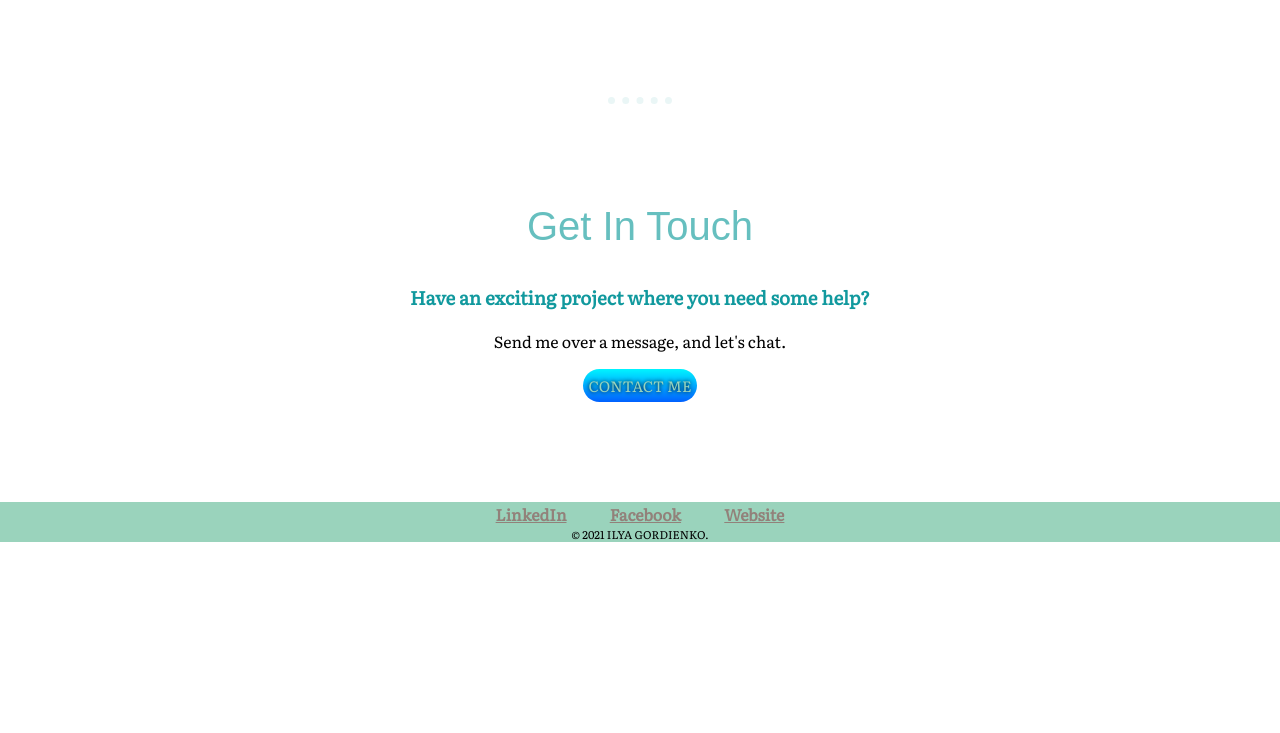
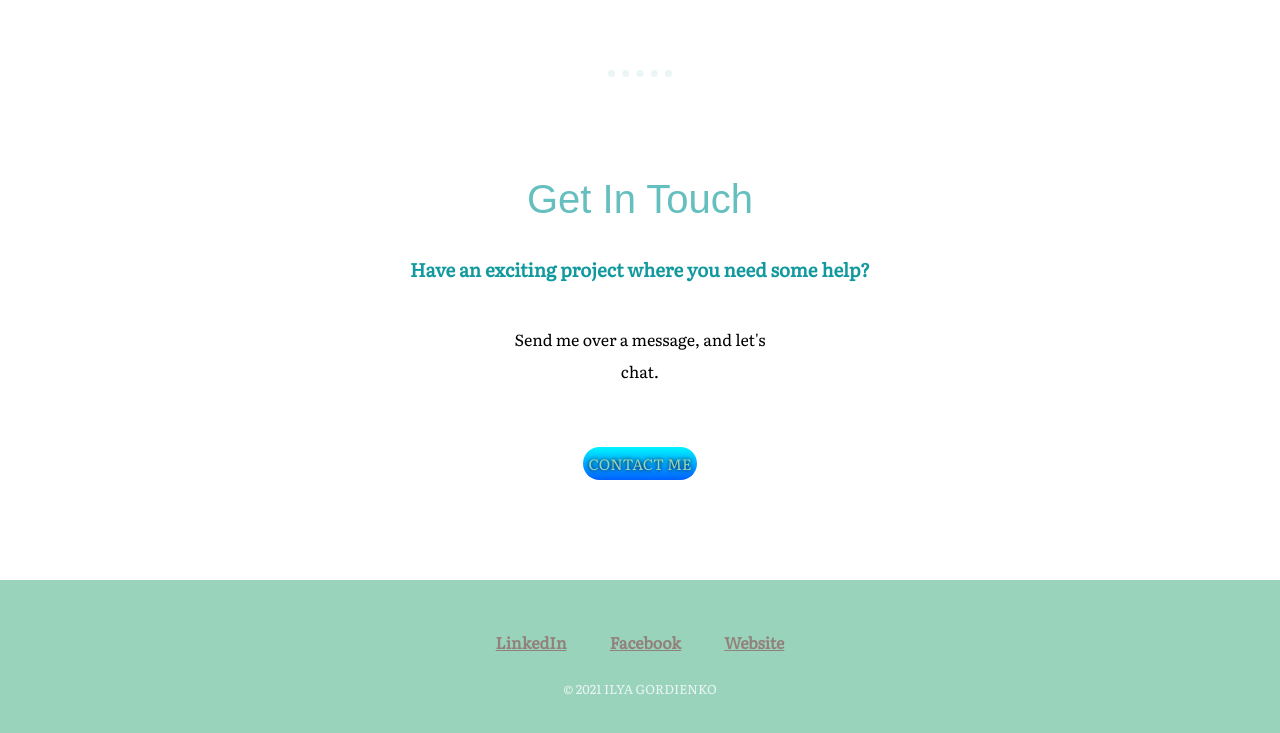
Before and after one commit to gordienkoi/Personal-site, a plain HTML site: page index.html in a window 1280 px wide. Shown: the part 2227-2960 px from the top of the page. Before the commit the page ends 2769 px from the top, so only its background shows below. Drawn offline with Linux system fonts and the light colour scheme.

Commit message:
add version 1.2

```diff
--- a/css/styles.css
+++ b/css/styles.css
@@ -39,6 +39,16 @@ h3 {
   padding-top: 100px;
 }
 
+.middle-container {
+  margin: 100px 0;
+}
+
+.bottom-container {
+  background-color: #9ad3bc;
+  font-family: 'Literata', serif;
+  padding: 50px 0 20px;
+}
+
 .skill-row {
   width: 50%;
   margin: 100px auto 100px auto;
@@ -58,7 +68,7 @@ h3 {
 
 .bottom-cloud {
   position: absolute;
-  left: 300px;
+  left: 250px;
   bottom: 300px;
 }
 
@@ -75,6 +85,7 @@ h3 {
 }
 
 .contact-me {
+  width: 40%;
   margin: 100px auto 100px auto;
 }
 
@@ -100,24 +111,32 @@ h3 {
   text-align: center;
 }
 
-.bottom-container {
-  background-color: #9ad3bc;
-  font-family: 'Literata', serif;
-}
-
 .footer-link {
   margin: auto 20px auto 20px;
   color: #92817a;
 }
 
+a:hover {
+  color: #EAF6F6;
+}
+
 .end {
-  margin: 0;
-  font-size: 0.7em;
+  font-size: 0.8em;
+  color:  #EAF6F6;
+  padding: 10px 0;
 }
 
 .welcome {
   width: 30%;
-  margin: 50px auto 50px auto;
+  margin: auto;
   text-align: left;
+}
+
+p {
   line-height: 2;
 }
+
+.contact-message {
+  width: 50%;
+  margin: 40px auto 60px;
+}
--- a/index.html
+++ b/index.html
@@ -44,7 +44,7 @@
     <div class="contact-me">
       <h2>Get In Touch</h2>
       <h3>Have an exciting project where you need some help?</h3>
-      <p>Send me over a message, and let's chat.</p>
+      <p class="contact-message">Send me over a message, and let's chat.</p>
       <a class="btn" href="mailto:gordienkoilja@gmail.com">CONTACT ME</a>
     </div>
   </div>
@@ -54,7 +54,7 @@
     <a class="footer-link" href="https://www.linkedin.cn/in/ilya-gordienko-13440810b"> <strong>LinkedIn</strong></a>
     <a class="footer-link" href="https://www.facebook.com/profile.php?id=100001597641899"> <strong>Facebook</strong></a>
     <a class="footer-link" href="https://gordienkoi.github.io/Personal-site/"> <strong>Website</strong></a>
-    <p class="end">© 2021 ILYA GORDIENKO.</p>
+    <p class="end">© 2021 ILYA GORDIENKO</p>
   </div>
 
 
```
